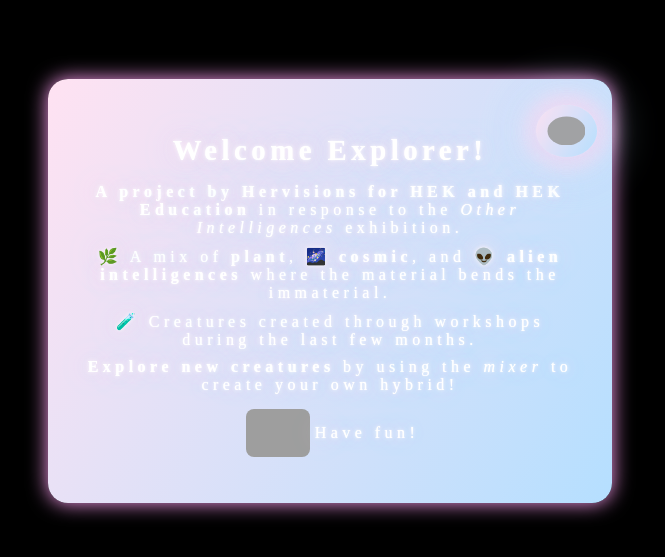
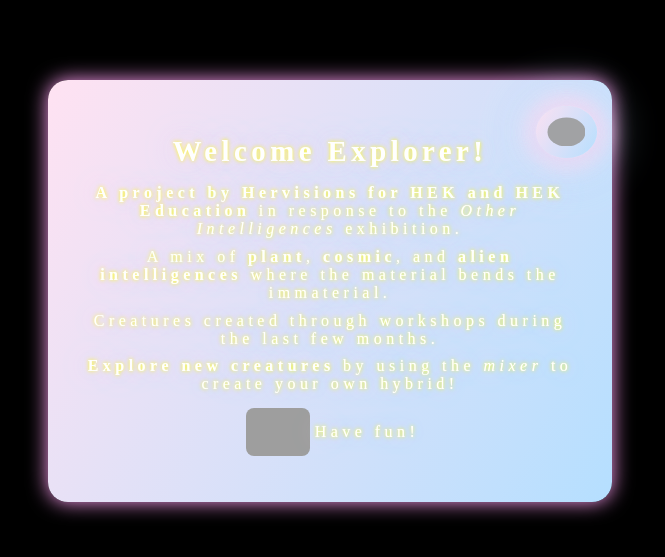
Before and after one commit to gabriellengoo/mixmon, a plain HTML site: page index.html in a window 1280 px wide. Shown: the part 109-666 px from the top of the page, without its empty margins (310-975 px from the left). Drawn offline with nearby package versions, Linux system fonts and the light colour scheme; grey boxes are pictures that could not be loaded.

Commit message:
💗💍 Updated with Glitch

```diff
--- a/index.html
+++ b/index.html
@@ -306,7 +306,7 @@
         letter-spacing: 0.07em;
         font-family: "Chicle", serif;
         text-shadow: 0 0 18px rgba(255, 226, 242, 0.8),
-          0 0 34px rgba(181, 223, 255, 0.4), 0 0 4px #fff, 0 0 1px #fff;
+          0 0 34px rgba(181, 223, 255, 0.4), 0 0 4px yellow, 0 0 1px #fff;
       }
 
       .popup h2 {
@@ -399,12 +399,12 @@
           response to the <em>Other Intelligences</em> exhibition.
         </p>
         <p>
-          🌿 A mix of <strong>plant</strong>, 🌌 <strong>cosmic</strong>, and 👽
+          A mix of <strong>plant</strong>, <strong>cosmic</strong>, and
           <strong>alien intelligences</strong> where the material bends the
           immaterial.
         </p>
         <p>
-          🧪 Creatures created through workshops during the last few months.
+          Creatures created through workshops during the last few months.
         </p>
         <p>
           <strong>Explore new creatures</strong> by using the <em>mixer</em> to
```
